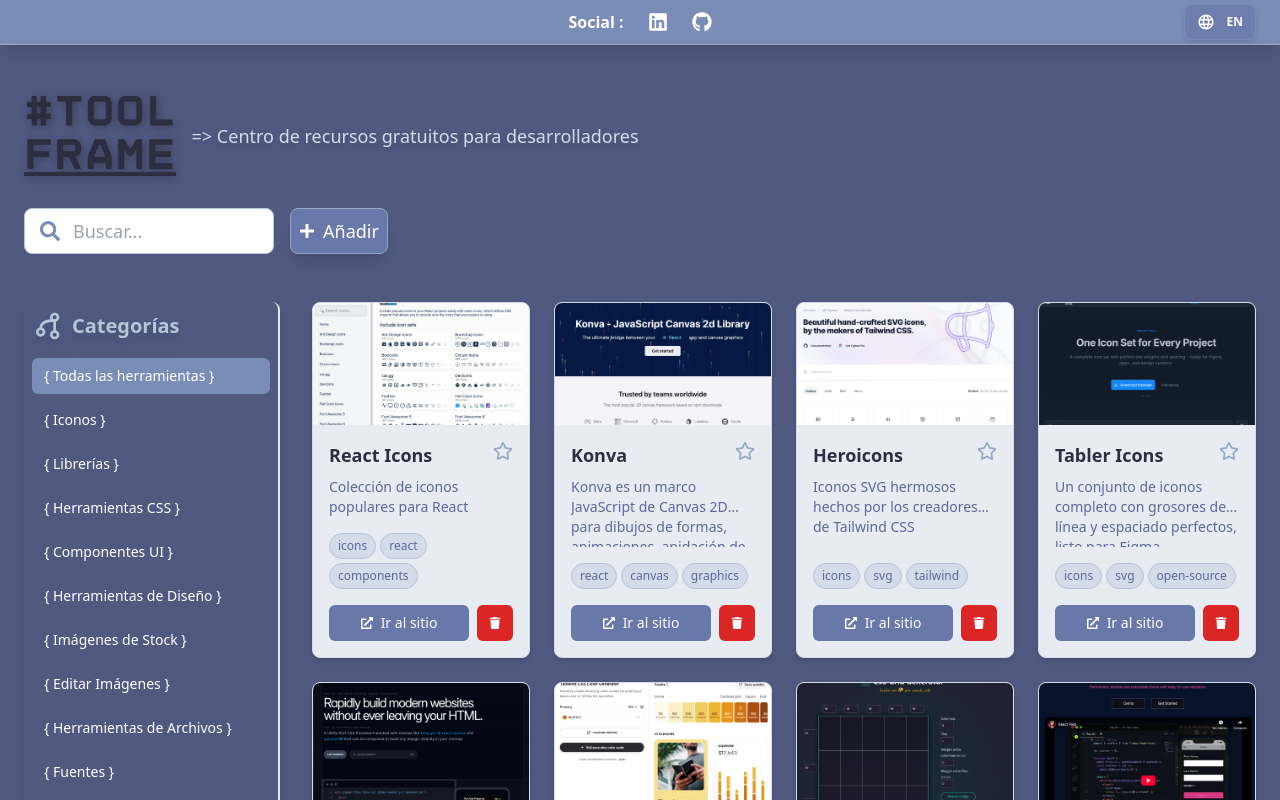
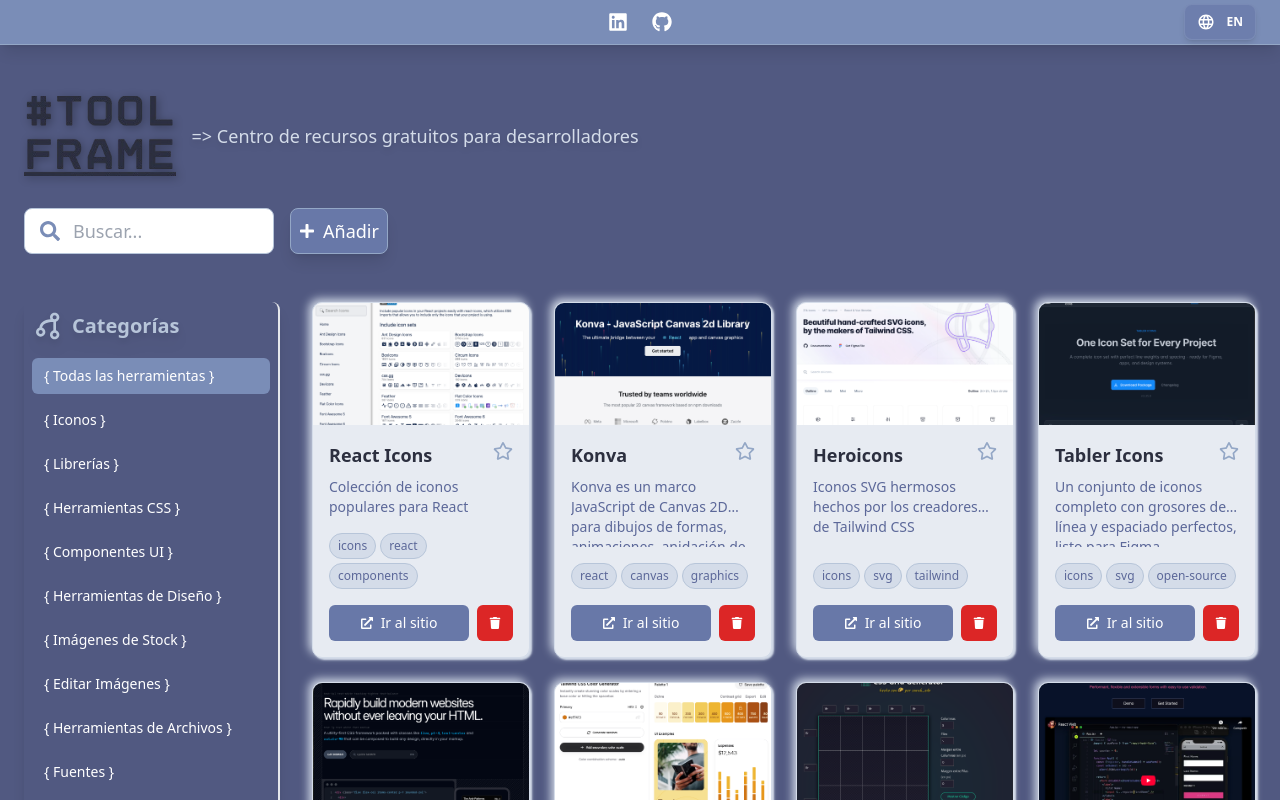
Before and after one commit to ezecoeli/ToolFrame, a React (Vite) app: page / in a window 1280 px wide. Shown: the top 800 px of the page. Built offline with nearby package versions, Linux system fonts and the light colour scheme.

Commit message:
new cards effect

```diff
--- a/src/components/Header.jsx
+++ b/src/components/Header.jsx
@@ -14,7 +14,6 @@
 
         {/* Social Links */}
         <div className="flex items-center gap-6">
-          <span className="text-white font-semibold text-md">Social :</span>
           <a
             href="https://www.linkedin.com/in/ezequiel-coeli-softwareqadev/"
             target="_blank"
--- a/src/components/ToolCard.jsx
+++ b/src/components/ToolCard.jsx
@@ -20,7 +20,7 @@
 
   return (
     <>
-      <div className="bg-east-bay-100 border border-east-bay-200 rounded-lg shadow-md hover:shadow-lg transition-shadow duration-300 overflow-hidden group flex flex-col h-full">
+      <div className="card bg-east-bay-100 border border-east-bay-200 rounded-lg shadow-md hover:shadow-lg transition-shadow duration-300 overflow-hidden group flex flex-col h-full">
         {/* Image with Preview Button */}
         <div className="relative aspect-video w-full bg-east-bay-100 flex items-center justify-center overflow-hidden">
           {tool.image ? (
--- a/src/index.css
+++ b/src/index.css
@@ -4,6 +4,15 @@
 
 body {
   background-color: #515981;
+}
+
+.card {
+ width: 100%;
+ height: 100%;
+ border-radius: 10px;
+ background: #e7ebf2;
+ box-shadow: 2px 2px 2px #d4dce9,
+               -3px -3px 10px #d4dce9;
 }
 
 @layer utilities {
```
Also changed, not shown: src/assets/tools-images/react-bits.png.
